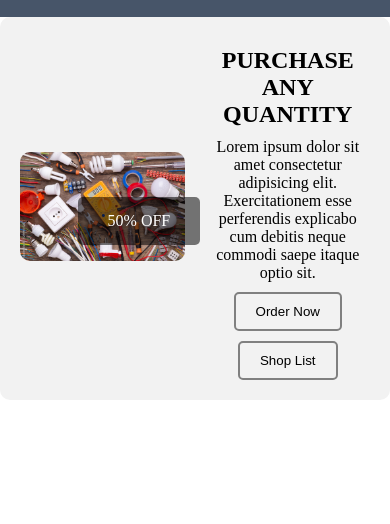
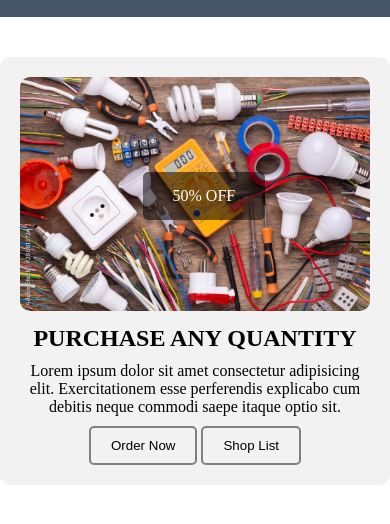
Before and after one commit to Taanveer22/electric-builders, a plain HTML site: page index.html in a window 390 px wide. Shown: the part 50-574 px from the top of the page. Drawn offline with Linux system fonts and the light colour scheme.

Commit message:
alhamdulliah banner responsive complete

```diff
--- a/css/responsive.css
+++ b/css/responsive.css
@@ -5,6 +5,7 @@
         gap: 10px;
         align-items: center;
     }
+
 }
 
 /* navbar for small devices */
@@ -21,4 +22,16 @@
         flex-direction: row;
     }
 
+    .banner{
+        flex-direction: column;
+    }
+
+    .banner-photo{
+        width: 100%;
+    }
+
+    .banner-text{
+        width: 100%;
+    }
+
 }
--- a/css/style.css
+++ b/css/style.css
@@ -8,6 +8,7 @@
 /* header css styles */
 .header-section{
     background-color: rgb(71, 85, 105);
+    margin-bottom: 40px;
 }
 
 .navbar{
@@ -45,6 +46,7 @@
 /* banner styles */
 .banner{
     background-color: rgb(242, 242, 242);
+    margin-bottom: 40px;
     border-radius: 10px;
     padding: 20px;
     display: flex;
```
